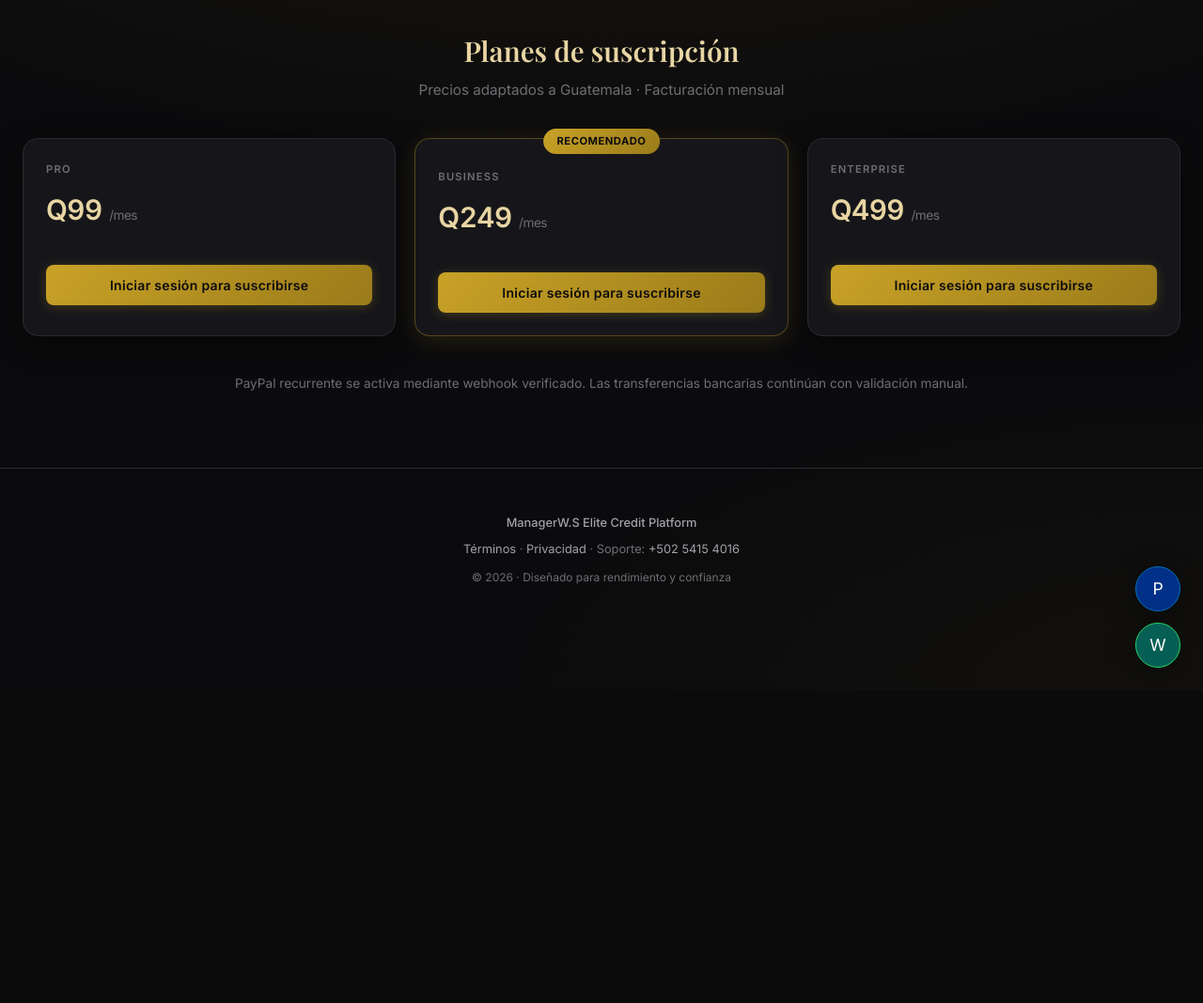
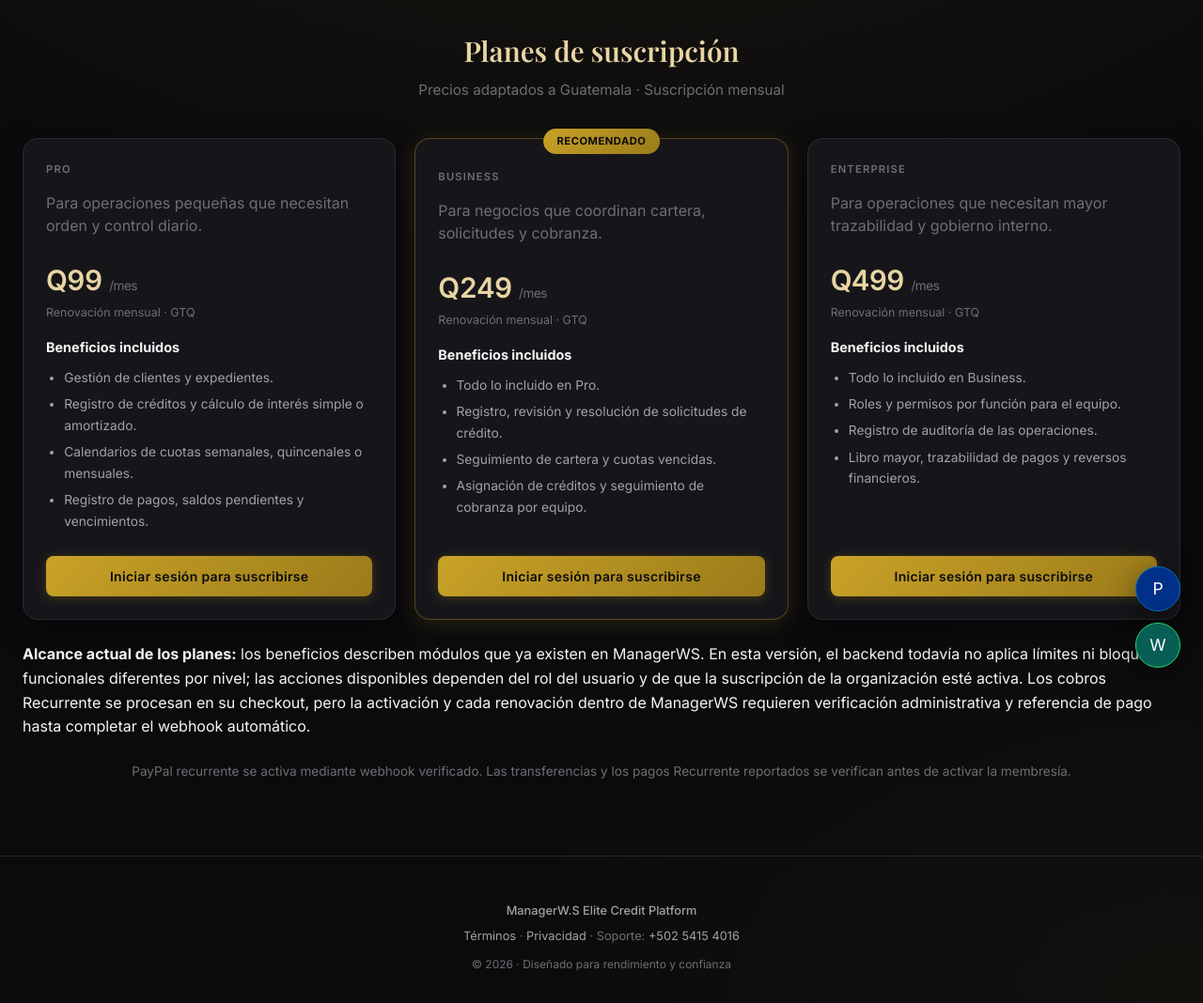
Before and after one commit to andersonwiliam637-art/ManagerWs-, a Flask app: page /planes in a window 1280 px wide. Shown: the part 65-1133 px from the top of the page at 94% size. Before the commit the page ends 776 px from the top, so only its background shows below. Run offline with Flask 3, Linux system fonts and the light colour scheme; some libraries are stand-ins or nearby versions.

Commit message:
Add Recurrente checkout and plan benefits
Add hosted Recurrente links, plan benefit cards, and manual payment verification; retain PayPal checkout when configured.

```diff
--- a/app.py
+++ b/app.py
@@ -116,6 +116,13 @@ PAYMENT_CONFIG = {
     'wise': os.environ.get('WISE_ACCOUNT', ''),
     'bank_gt': os.environ.get('BANK_GT', ''),
     'whatsapp': os.environ.get('WHATSAPP', ''),
+}
+
+# Hosted recurring checkout links supplied for the ManagerWS plans.
+RECURRENTE_CHECKOUT_URLS = {
+    'pro': 'https://app.recurrente.com/s/willy-salan/managerws-pro',
+    'business': 'https://app.recurrente.com/s/willy-salan/managerws-bussines',
+    'enterprise': 'https://app.recurrente.com/s/willy-salan/managerws-enterprise',
 }
 
 PLAN_NAMES = {'Gratis', 'pro', 'business', 'enterprise'}
@@ -1835,7 +1842,8 @@ def pricing():
     paypal_amounts = {name: paypal_price(name, pp_currency) for name in PAYPAL_PLAN_TIERS}
     return render_template('pricing.html', plan=plan, country=country, pay=PAYMENT_CONFIG,
                            paypal_ready=paypal_ready, paypal_amounts=paypal_amounts,
-                           paypal_currency=pp_currency, logged='user_id' in session)
+                           paypal_currency=pp_currency, recurrente_links=RECURRENTE_CHECKOUT_URLS,
+                           logged='user_id' in session)
 
 
 @app.route('/billing/paypal/subscribe', methods=['POST'])
@@ -2072,8 +2080,11 @@ def checkout():
     plan = request.form.get('plan')
     method = request.form.get('method')
     reference = (request.form.get('reference') or '').strip()[:100]
-    if plan not in ('pro', 'business', 'enterprise') or method not in ('wise', 'bank'):
+    if plan not in ('pro', 'business', 'enterprise') or method not in ('wise', 'bank', 'recurrente'):
         flash('Solicitud de pago no válida.', 'danger')
+        return redirect(url_for('pricing'))
+    if method == 'recurrente' and not reference:
+        flash('Ingresa el ID o referencia de tu pago Recurrente para que podamos verificarlo.', 'warning')
         return redirect(url_for('pricing'))
     pr = PaymentRequest(user_id=user.id, organization_id=membership.organization_id, plan=plan,
                         method=method, amount=Decimal(str(plan_data[plan])), currency=plan_data['currency'],
@@ -2082,7 +2093,10 @@ def checkout():
     audit('MANUAL_BILLING_REQUESTED', actor_user_id=user.id, organization_id=membership.organization_id,
           target_type='payment_request', target_id='new', metadata={'plan': plan, 'method': method})
     db.session.commit()
-    flash('Solicitud enviada. El administrador verificará el pago. El billing automático se habilitará en la siguiente fase.', 'success')
+    if method == 'recurrente':
+        flash('Referencia Recurrente recibida. La membresía se activará después de verificar el pago en el panel del proveedor.', 'success')
+    else:
+        flash('Solicitud enviada. El administrador verificará el pago antes de activar la membresía.', 'success')
     return redirect(url_for('pricing'))
 
 # ---------------------------------------------------------------------------
@@ -2161,7 +2175,7 @@ def approve_payment(id):
     if not current:
         current = Subscription(user_id=pr.user_id, organization_id=pr.organization_id)
         db.session.add(current)
-    current.provider = 'manual'
+    current.provider = 'recurrente' if pr.method == 'recurrente' else 'manual'
     current.plan = pr.plan
     current.currency = pr.currency
     current.amount = pr.amount
@@ -2169,6 +2183,13 @@ def approve_payment(id):
     current.current_period_start = now
     current.current_period_end = now + timedelta(days=30)
     current.cancel_at_period_end = False
+    if pr.method == 'recurrente':
+        current.last_payment_at = now
+        current.metadata_json = {
+            **(current.metadata_json or {}),
+            'payment_request_id': pr.id,
+            'payment_reference': pr.reference,
+        }
     pr.status = 'approved'
     # Subscription is authoritative. Legacy user flags are intentionally not used for access control.
     audit('MANUAL_SUBSCRIPTION_APPROVED', actor_user_id=session.get('user_id'), organization_id=pr.organization_id,
--- a/templates/admin.html
+++ b/templates/admin.html
@@ -36,7 +36,7 @@
         <tr>
           <td style="color: var(--text); font-weight: 500;">{{ p.user.username }}</td>
           <td><span class="badge gold">{{ p.plan }}</span></td>
-          <td>{{ p.method }}</td>
+          <td>{{ p.method|capitalize }}</td>
           <td>{{ p.currency }} {{ '%.2f'|format(p.amount) }}</td>
           <td>{{ p.reference or '—' }}</td>
           <td style="display: flex; gap: 0.4rem;">
--- a/templates/pricing.html
+++ b/templates/pricing.html
@@ -1,18 +1,48 @@
 {% extends 'base.html' %}
 {% block content %}
+{% set plan_content = {
+  'pro': {
+    'tagline': 'Para operaciones pequeñas que necesitan orden y control diario.',
+    'benefits': [
+      'Gestión de clientes y expedientes.',
+      'Registro de créditos y cálculo de interés simple o amortizado.',
+      'Calendarios de cuotas semanales, quincenales o mensuales.',
+      'Registro de pagos, saldos pendientes y vencimientos.'
+    ]
+  },
+  'business': {
+    'tagline': 'Para negocios que coordinan cartera, solicitudes y cobranza.',
+    'benefits': [
+      'Todo lo incluido en Pro.',
+      'Registro, revisión y resolución de solicitudes de crédito.',
+      'Seguimiento de cartera y cuotas vencidas.',
+      'Asignación de créditos y seguimiento de cobranza por equipo.'
+    ]
+  },
+  'enterprise': {
+    'tagline': 'Para operaciones que necesitan mayor trazabilidad y gobierno interno.',
+    'benefits': [
+      'Todo lo incluido en Business.',
+      'Roles y permisos por función para el equipo.',
+      'Registro de auditoría de las operaciones.',
+      'Libro mayor, trazabilidad de pagos y reversos financieros.'
+    ]
+  }
+} %}
 <div class="container">
   <div class="text-center" style="margin-bottom: 2.5rem;">
     <h1 style="font-family: 'Playfair Display', serif; font-size: 1.85rem; color: var(--gold-light); margin-bottom: 0.5rem;">
       Planes de suscripción
     </h1>
     <p style="color: var(--muted); font-size: 0.95rem;">
-      Precios adaptados a {{ plan.name }} · Facturación mensual
+      Precios adaptados a {{ plan.name }} · Suscripción mensual
     </p>
   </div>
 
-  <div class="grid" style="grid-template-columns: repeat(auto-fit, minmax(280px, 1fr));">
+  <div class="grid" style="grid-template-columns: repeat(auto-fit, minmax(280px, 1fr)); align-items: stretch;">
     {% for name, label in [('pro', 'Pro'), ('business', 'Business'), ('enterprise', 'Enterprise')] %}
-    <div class="card" style="{% if name == 'business' %}border-color: var(--border-gold); box-shadow: var(--shadow-gold);{% endif %} position: relative;">
+    {% set details = plan_content[name] %}
+    <div class="card" style="{% if name == 'business' %}border-color: var(--border-gold); box-shadow: var(--shadow-gold);{% endif %} position: relative; display: flex; flex-direction: column;">
       {% if name == 'business' %}
       <div style="position: absolute; top: -11px; left: 50%; transform: translateX(-50%);
                   background: linear-gradient(135deg, var(--gold), var(--gold-dark));
@@ -23,21 +53,44 @@
       {% endif %}
 
       <h3 style="margin-top: {% if name == 'business' %}0.5rem{% else %}0{% endif %};">{{ label }}</h3>
-      <div class="kpi-value gold" style="margin: 0.75rem 0 1.25rem;">
+      <p style="color: var(--muted); min-height: 3.2rem; margin: 0.35rem 0 0.5rem;">{{ details.tagline }}</p>
+      <div class="kpi-value gold" style="margin: 0.75rem 0 0.25rem;">
         {{ plan.symbol }}{{ plan[name] }}
         <span style="font-size: 0.85rem; color: var(--muted); font-weight: 400;">/mes</span>
       </div>
+      <p style="font-size: 0.78rem; color: var(--muted); margin: 0 0 1rem;">Renovación mensual · {{ plan.currency }}</p>
+
+      <div style="margin: 0 0 1.25rem;">
+        <h4 style="font-size: 0.9rem; margin-bottom: 0.65rem;">Beneficios incluidos</h4>
+        <ul style="margin: 0; padding-left: 1.2rem; color: var(--text-secondary); font-size: 0.86rem; line-height: 1.65;">
+          {% for benefit in details.benefits %}
+          <li style="margin-bottom: 0.35rem;">{{ benefit }}</li>
+          {% endfor %}
+        </ul>
+      </div>
 
       {% if logged %}
+        <div style="margin-top: auto;">
+          <a href="{{ recurrente_links[name] }}" class="btn full" target="_blank" rel="noopener noreferrer"
+             style="display: block; text-align: center; margin-bottom: 0.65rem;">
+            Suscribirme con Recurrente · {{ plan.symbol }}{{ plan[name] }}/mes
+          </a>
+
           {% if paypal_ready[name] %}
-        <div class="notice" style="margin-bottom:0.4rem;">Precio de la suscripción PayPal: <strong>{{ paypal_currency }} {{ paypal_amounts[name] }}/mes</strong>. Puede ser distinto del precio local mostrado arriba.</div>
+          <div class="notice" style="margin-bottom:0.4rem;">
+            Precio de la suscripción PayPal: <strong>{{ paypal_currency }} {{ paypal_amounts[name] }}/mes</strong>.
+          </div>
           <form method="POST" action="{{ url_for('paypal_subscribe') }}" style="margin-bottom: 0.75rem;">
             <input type="hidden" name="csrf_token" value="{{ csrf_token() }}">
             <input type="hidden" name="plan" value="{{ name }}">
-          <button type="submit" class="btn full">Suscribirme con PayPal · {{ paypal_currency }} {{ paypal_amounts[name] }}/mes</button>
+            <button type="submit" class="btn secondary full">
+              Suscribirme con PayPal · {{ paypal_currency }} {{ paypal_amounts[name] }}/mes
+            </button>
           </form>
           {% else %}
-        <div class="notice" style="margin-bottom:0.75rem;">Suscripción recurrente PayPal no habilitada. El precio local mostrado arriba no es un importe de PayPal.</div>
+          <div class="notice" style="margin-bottom:0.75rem;">
+            PayPal aún no está habilitado para este plan. Su botón aparecerá cuando se configuren y validen el Plan ID, precio, credenciales y webhook.
+          </div>
           {% endif %}
 
           <details style="margin: 0.75rem 0; color: var(--muted); font-size: 0.85rem;">
@@ -51,17 +104,22 @@
           <form method="POST" action="{{ url_for('checkout') }}">
             <input type="hidden" name="csrf_token" value="{{ csrf_token() }}">
             <input type="hidden" name="plan" value="{{ name }}">
-          <label>Método utilizado</label>
+            <label>Método de pago realizado</label>
             <select name="method" required>
+              <option value="recurrente">Recurrente</option>
               <option value="wise">Wise</option>
               <option value="bank">Transferencia bancaria</option>
             </select>
-          <label>Número de referencia (opcional)</label>
-          <input name="reference" placeholder="ID de transacción o referencia" maxlength="100">
-          <button type="submit" class="btn secondary full">Ya realicé el pago · Solicitar activación</button>
+            <label>Referencia o ID de transacción</label>
+            <input name="reference" placeholder="Ingresa la referencia del pago Recurrente, Wise o banco" maxlength="100">
+            <button type="submit" class="btn secondary full">Enviar pago para verificación</button>
+            <p style="font-size: 0.76rem; color: var(--muted); margin-top: 0.55rem;">
+              Para Recurrente, vuelve a esta página después de pagar e ingresa la referencia. La activación requiere verificación administrativa.
+            </p>
           </form>
+        </div>
       {% else %}
-        <a href="{{ url_for('login') }}" class="btn full" style="margin-top: 1rem;">
+        <a href="{{ url_for('login') }}" class="btn full" style="margin-top: auto;">
           Iniciar sesión para suscribirse
         </a>
       {% endif %}
@@ -69,8 +127,12 @@
     {% endfor %}
   </div>
 
-  <p class="text-center" style="margin-top: 2.5rem; color: var(--muted); font-size: 0.85rem;">
-    PayPal recurrente se activa mediante webhook verificado. Las transferencias bancarias continúan con validación manual.
+  <div class="notice" style="margin-top: 1.5rem; line-height: 1.6;">
+    <strong>Alcance actual de los planes:</strong> los beneficios describen módulos que ya existen en ManagerWS. En esta versión, el backend todavía no aplica límites ni bloqueos funcionales diferentes por nivel; las acciones disponibles dependen del rol del usuario y de que la suscripción de la organización esté activa. Los cobros Recurrente se procesan en su checkout, pero la activación y cada renovación dentro de ManagerWS requieren verificación administrativa y referencia de pago hasta completar el webhook automático.
+  </div>
+
+  <p class="text-center" style="margin-top: 1.5rem; color: var(--muted); font-size: 0.85rem;">
+    PayPal recurrente se activa mediante webhook verificado. Las transferencias y los pagos Recurrente reportados se verifican antes de activar la membresía.
   </p>
 </div>
 {% endblock %}
```
Also changed, not shown: tests/test_phase6_app_static.py (+16 -0 lines). Lines whose indentation alone changed are shown as unchanged.
